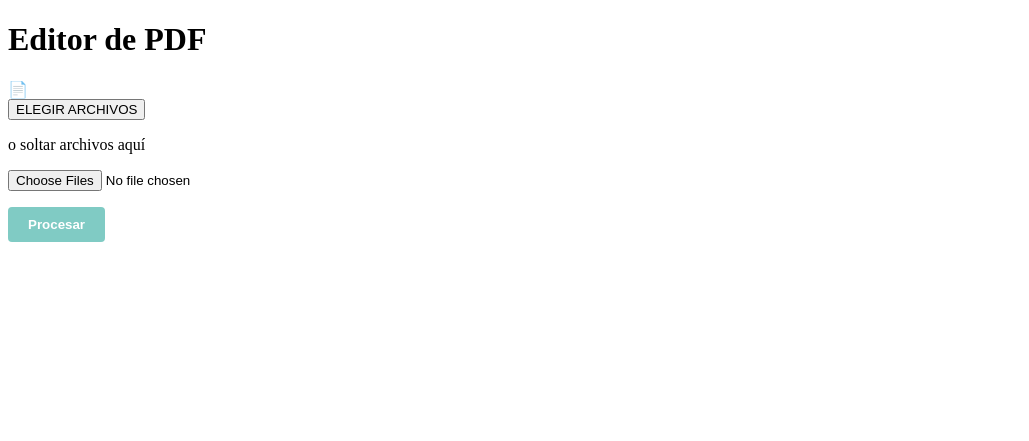
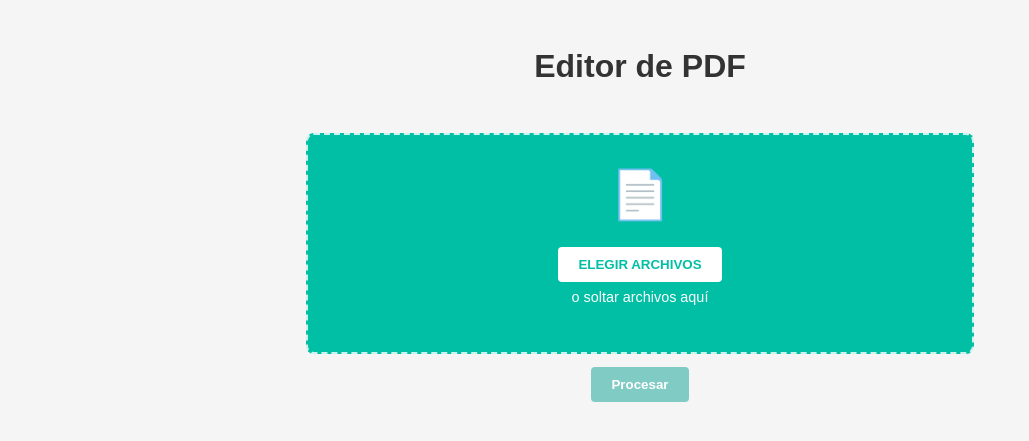
Before and after one commit to Juangranados89/certificados-app, a FastAPI app: page / in a window 1280 px wide. Shown: the top 441 px of the page, without its empty margins (0-1029 px from the left). Run offline with FastAPI, Linux system fonts and the light colour scheme.

Commit message:
Update index.html

```diff
--- a/templates/index.html
+++ b/templates/index.html
@@ -3,12 +3,38 @@
 <head>
   <meta charset="UTF-8">
   <title>Editor de PDF</title>
-  <link rel="stylesheet" href="/static/style.css">
+  <style>
+    body { margin:0; padding:0; font-family:Arial,sans-serif; background:#f5f5f5; text-align:center; }
+    h1 { color:#333; margin:1.5em 0; }
+    #upload-area { max-width:600px; margin:0 auto; padding:2em; background:#00bfa5; border:2px dashed rgba(255,255,255,0.8); border-radius:8px; color:#fff; transition:background 0.2s; }
+    #upload-area.hover { background:#00a890; }
+    .upload-icon { font-size:3rem; margin-bottom:.5em; }
+    #file-select-button { background:#fff; color:#00bfa5; border:none; padding:.75em 1.5em; border-radius:4px; cursor:pointer; font-weight:bold; }
+    #file-select-button:hover { background:#f1f1f1; }
+    #file-input { display:none; }
+    #upload-area p { margin-top:.5em; font-size:.9rem; }
+
+    #process-button { margin-top:1em; background:#00bfa5; color:#fff; border:none; padding:.75em 1.5em; border-radius:4px; font-weight:bold; cursor:pointer; transition:background .2s; }
+    #process-button:disabled { background:#80cbc4; cursor:not-allowed; }
+    #process-button:hover:not(:disabled) { background:#009688; }
+
+    #download-button { display:none; margin-left:1em; background:#007acc; color:#fff; text-decoration:none; padding:.75em 1.5em; border-radius:4px; font-weight:bold; }
+    #download-button:hover { background:#005fa3; }
+
+    #progress-container { width:80%; max-width:600px; height:1.5em; margin:2em auto; background:#e0e0e0; border-radius:4px; overflow:hidden; display:none; }
+    #progress-bar { height:100%; width:0%; background:#00bfa5; color:#fff; line-height:1.5em; font-size:.9rem; text-align:center; transition:width .2s; }
+
+    #processing-indicator { display:none; margin-top:2em; text-align:center; }
+    .spinner { border:4px solid #f3f3f3; border-top:4px solid #00bfa5; border-radius:50%; width:30px; height:30px; animation:spin 1s linear infinite; margin:0 auto .5em; }
+    @keyframes spin { 0% { transform:rotate(0deg);} 100% { transform:rotate(360deg);} }
+
+    #steps-list { list-style:none; padding:0; margin-top:1em; color:#555; font-size:.9rem; text-align:left; display:inline-block; }
+    #steps-list li { margin:4px 0; }
+  </style>
 </head>
 <body>
   <h1>Editor de PDF</h1>
 
-  <!-- Área de arrastre y selección -->
   <div id="upload-area">
     <div class="upload-icon">📄</div>
     <button id="file-select-button">ELEGIR ARCHIVOS</button>
@@ -16,21 +42,26 @@
     <input type="file" id="file-input" multiple accept=".pdf,.zip">
   </div>
 
-  <!-- Botones Procesar y Descargar -->
-  <div id="process-container">
+  <div>
     <button id="process-button" disabled>Procesar</button>
-    <a id="download-button" style="display:none;">Descargar ZIP</a>
+    <a id="download-button">Descargar ZIP</a>
   </div>
 
-  <!-- Barra de progreso de subida -->
-  <div id="progress-container" style="display:none;">
+  <div id="progress-container">
     <div id="progress-bar">0%</div>
   </div>
 
-  <!-- Indicador de proceso en el servidor -->
-  <div id="processing-indicator" style="display:none;">
+  <div id="processing-indicator">
     <div class="spinner"></div>
     <p>Procesando...</p>
+    <ul id="steps-list">
+      <li>0% – Inicio</li>
+      <li>20% – Extrayendo datos (OCR)...</li>
+      <li>40% – Renombrando archivos...</li>
+      <li>60% – Organizando carpetas...</li>
+      <li>80% – Generando Excel resumen...</li>
+      <li>100% – Empaquetando ZIP...</li>
+    </ul>
   </div>
 
   <script>
@@ -39,102 +70,73 @@
     const selectBtn     = document.getElementById('file-select-button');
     const processBtn    = document.getElementById('process-button');
     const downloadBtn   = document.getElementById('download-button');
-    const progressBox   = document.getElementById('progress-container');
-    const progressBar   = document.getElementById('progress-bar');
-    const processingBox = document.getElementById('processing-indicator');
-
+    const progBox       = document.getElementById('progress-container');
+    const progBar       = document.getElementById('progress-bar');
+    const procIndicator = document.getElementById('processing-indicator');
     let currentFiles = null;
 
-    // Abrir selector de archivos
     selectBtn.addEventListener('click', () => fileInput.click());
-
-    // Cuando se seleccionan archivos
     fileInput.addEventListener('change', () => {
       if (fileInput.files.length) {
         currentFiles = fileInput.files;
         processBtn.disabled = false;
       }
     });
-
-    // Drag & Drop
-    uploadArea.addEventListener('dragover', e => {
-      e.preventDefault();
-      uploadArea.classList.add('hover');
-    });
-    uploadArea.addEventListener('dragleave', () => {
-      uploadArea.classList.remove('hover');
-    });
+    uploadArea.addEventListener('dragover', e => { e.preventDefault(); uploadArea.classList.add('hover'); });
+    uploadArea.addEventListener('dragleave', () => uploadArea.classList.remove('hover'));
     uploadArea.addEventListener('drop', e => {
-      e.preventDefault();
-      uploadArea.classList.remove('hover');
+      e.preventDefault(); uploadArea.classList.remove('hover');
       if (e.dataTransfer.files.length) {
         fileInput.files = e.dataTransfer.files;
-        currentFiles    = e.dataTransfer.files;
+        currentFiles = e.dataTransfer.files;
         processBtn.disabled = false;
       }
     });
 
-    // Al pulsar Procesar
     processBtn.addEventListener('click', () => {
       if (!currentFiles) return;
       processBtn.disabled = true;
-      startUpload(currentFiles);
+      progBox.style.display = 'block';
+      progBar.style.width = '0%'; progBar.textContent = '0%';
+      procIndicator.style.display = 'none';
+      downloadBtn.style.display = 'none';
+      uploadAndProcess(currentFiles);
     });
 
-    function startUpload(files) {
+    function uploadAndProcess(files) {
       const fd = new FormData();
       for (const f of files) fd.append('files', f);
 
       const xhr = new XMLHttpRequest();
-      xhr.open('POST', '/upload/');
-      xhr.responseType = 'blob';
+      xhr.open('POST','/upload/'); xhr.responseType='blob';
 
-      // Reiniciar UI
-      progressBox.style.display   = 'block';
-      progressBar.style.width     = '0%';
-      progressBar.textContent     = '0%';
-      processingBox.style.display = 'none';
-      downloadBtn.style.display   = 'none';
-
-      // Progreso de subida
       xhr.upload.onprogress = e => {
         if (e.lengthComputable) {
-          const pct = Math.round(e.loaded / e.total * 100);
-          progressBar.style.width     = pct + '%';
-          progressBar.textContent     = pct + '%';
+          const pct = Math.round(e.loaded/e.total*100);
+          progBar.style.width = pct+'%'; progBar.textContent = pct+'%';
         }
       };
-
-      // Al terminar subida, mostrar spinner
       xhr.upload.onload = () => {
-        progressBar.style.width = '100%';
-        progressBar.textContent = '100%';
-        setTimeout(() => {
-          progressBox.style.display   = 'none';
-          processingBox.style.display = 'block';
-        }, 300);
+        progBar.style.width='100%'; progBar.textContent='100%';
+        setTimeout(()=>{
+          progBox.style.display='none';
+          procIndicator.style.display='block';
+        },300);
       };
-
-      // Al recibir respuesta
       xhr.onload = () => {
-        if (xhr.status === 200) {
-          processingBox.style.display = 'none';
+        if (xhr.status===200) {
+          procIndicator.style.display='none';
           const blob = xhr.response;
           const url  = URL.createObjectURL(blob);
-          downloadBtn.href     = url;
-          downloadBtn.download = 'certificados_organizados.zip';
+          downloadBtn.href = url;
+          downloadBtn.download = 'CERTIFICADOS_ORGANIZADOS.ZIP';
           downloadBtn.style.display = 'inline-block';
         } else {
-          alert('Error al procesar. Intenta de nuevo.');
+          alert('Error en servidor.');
           processBtn.disabled = false;
         }
       };
-
-      xhr.onerror = () => {
-        alert('Error de red. Revisa tu conexión.');
-        processBtn.disabled = false;
-      };
-
+      xhr.onerror = ()=>{ alert('Error de red'); processBtn.disabled=false; };
       xhr.send(fd);
     }
   </script>
```
